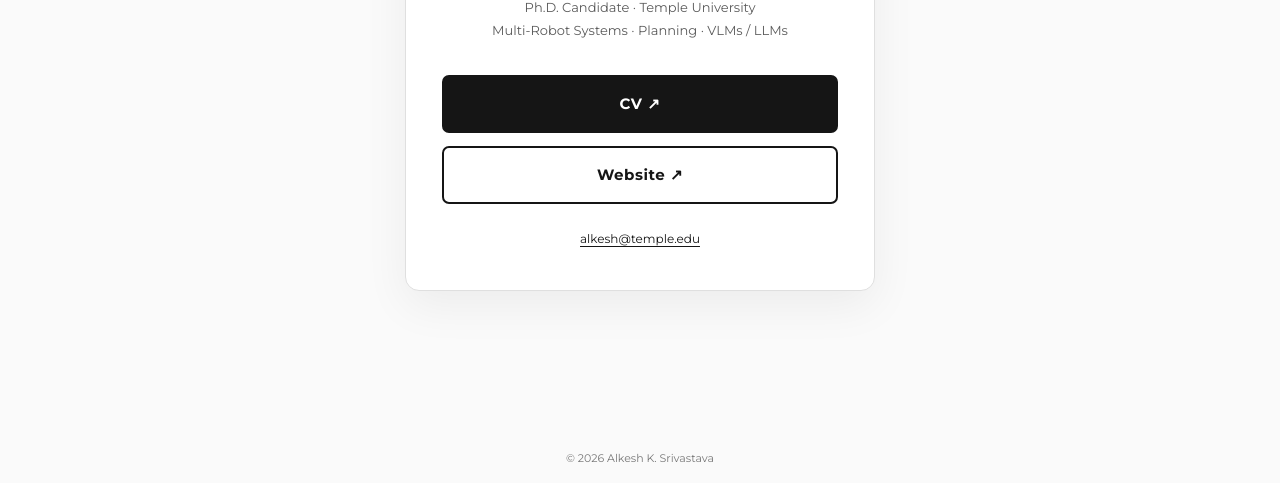
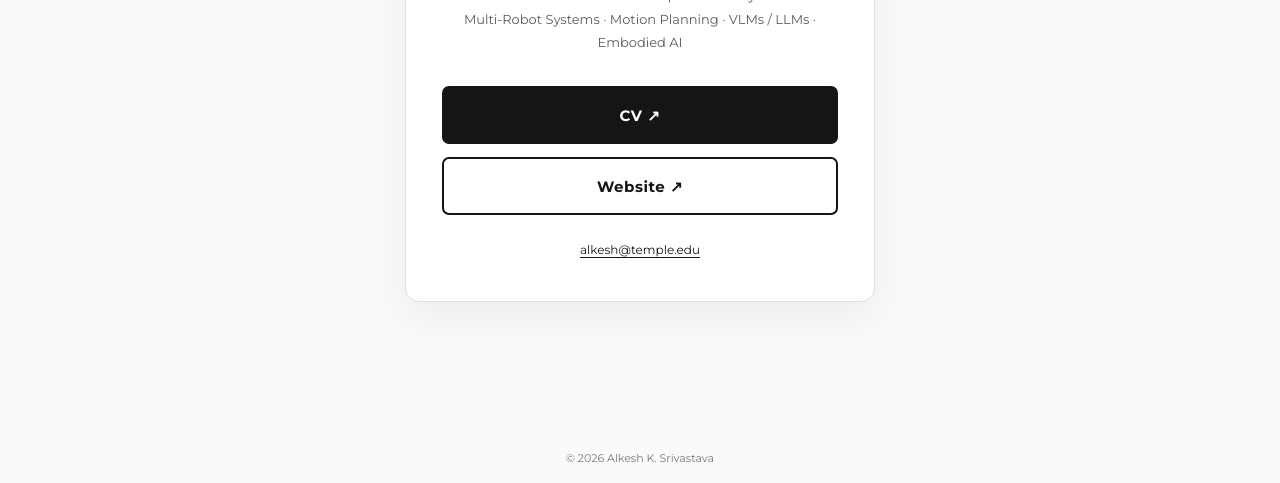
Before and after one commit to 29alkesh/alkeshks, a plain HTML site: page connect.html in a window 1280 px wide. Shown: the part 317-800 px from the top of the page. Drawn offline with Linux system fonts and the light colour scheme.

Commit message:
Update connect.html

```diff
--- a/connect.html
+++ b/connect.html
@@ -38,7 +38,7 @@
     <section class="panel" aria-labelledby="name">
       <p class="eyebrow"></p>
       <h1 id="name">Alkesh K. Srivastava</h1>
-      <p class="sub">Ph.D. Candidate · Temple University<br>Multi-Robot Systems · Planning · VLMs / LLMs</p>
+      <p class="sub">Ph.D. Candidate · Temple University<br>Multi-Robot Systems · Motion Planning · VLMs / LLMs · Embodied AI</p>
       <div class="actions">
         <a class="button primary" href="https://alkeshks.com/alkesh_cv.pdf" target="_blank" rel="noopener">CV ↗</a>
         <a class="button secondary" href="https://alkeshks.com/" target="_blank" rel="noopener">Website ↗</a>
```
